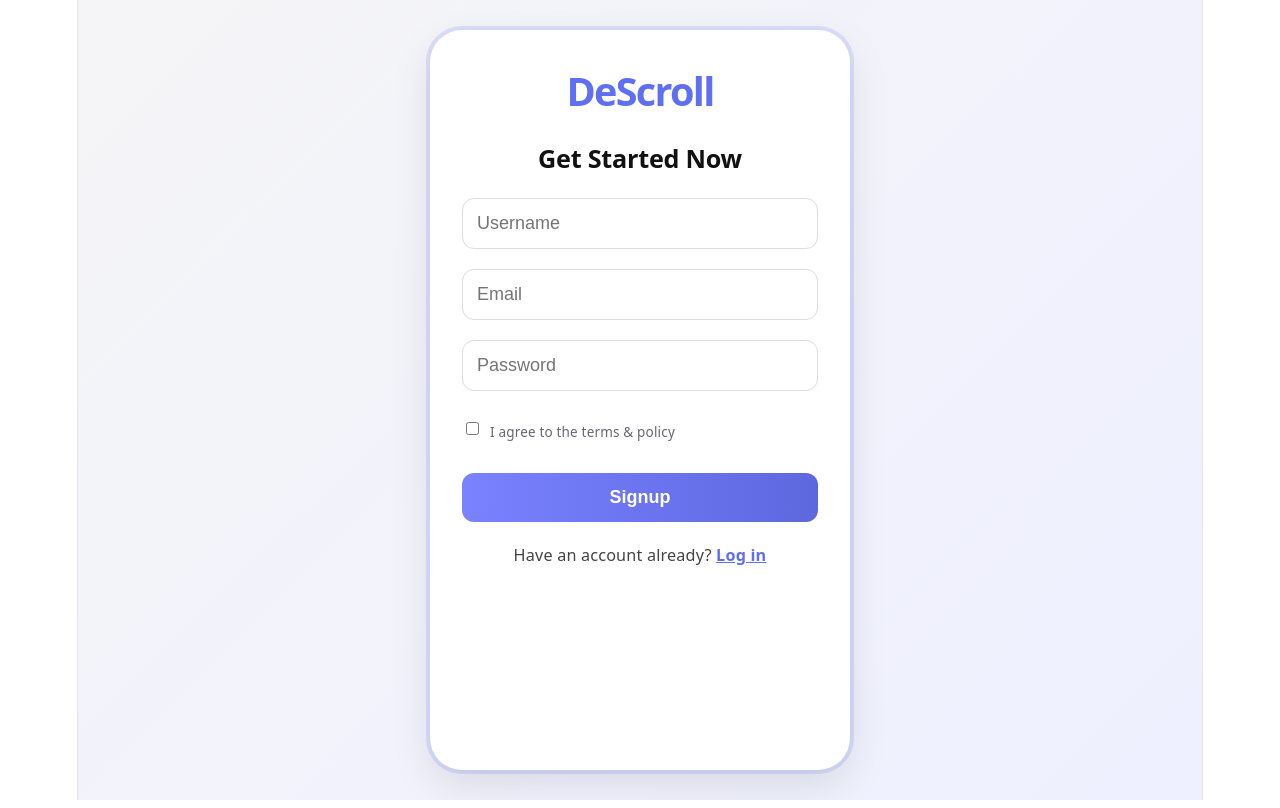
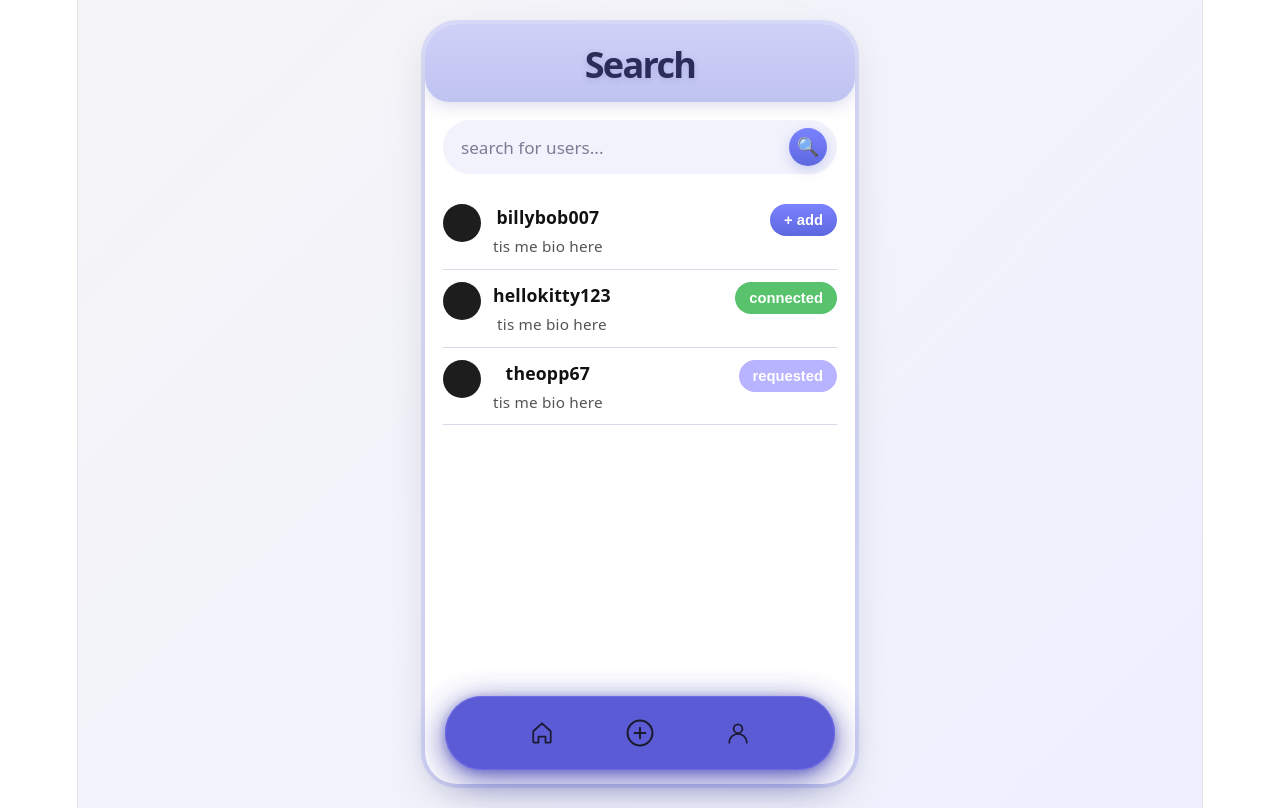
Before and after one commit to Descroll/descroll-frontend, a React (Vite) app: page /search in a window 1280 px wide. Before the commit this address led to /signup. Built offline with nearby package versions, Linux system fonts and the light colour scheme.

Commit message:
page for searching users done, can now search locally for testability

```diff
--- a/src/App.jsx
+++ b/src/App.jsx
@@ -14,6 +14,7 @@ import PostDetail from './pages/post/PostDetail';
 import EditPost from './pages/post/EditPost';
 import BottomNav from './components/navigation/BottomNav';
 import UserProfile from './pages/profile/OtherProfile';
+import SearchUsers from './pages/home/SearchUsers';
 
 const HIDE_NAV = ['/login', '/signup'];
 
@@ -31,6 +32,7 @@ function AppContent() {
         <Route path="/posts/new" element={<CreatePost />} />
         <Route path="/posts/:id" element={<PostDetail />} />
         <Route path="/posts/:id/edit" element={<EditPost />} />
+        <Route path="/search" element={<SearchUsers />} />
         <Route path="/" element={<Navigate to="/signup" replace />} />
         <Route path="*" element={<Navigate to="/signup" replace />} />
       </Routes>
--- /dev/null
+++ b/src/pages/home/SearchUsers.jsx
@@ -0,0 +1,76 @@
+import { useState } from "react";
+import BottomNav from "../../components/navigation/BottomNav";
+import "../../styles/search.css";
+
+function SearchUsers() {
+    //front-end only, just local data right now for testing
+    const [users, setUsers] = useState([{id: 1, username: "billybob007",bio:"tis me bio here",status:"add", },{id: 2, username: "hellokitty123",bio:"tis me bio here",status:"connected", },{id: 3, username: "theopp67",bio:"tis me bio here",status:"requested", },]);
+
+    //locally stores what is typed in search bar for now
+    const [searchTerm, setSearchTerm] = useState("");
+
+    //clicking add will change the status locally
+    const handleStatusClick = (id) => {
+        setUsers((prevUsers) => prevUsers.map((user) => user.id === id && user.status === "add" ? {...user, status: "requested"} : user));
+    };
+
+    //filters the locl list, backend needed
+    const filteredUsers = users.filter((user) => user.username.toLowerCase().includes(searchTerm.toLowerCase()));
+
+    return (
+        <div className="search-page">
+            <div className="search-card">
+                <div className="search-header">
+                    <h1>Search</h1>
+                </div>
+
+                <div className="search-body">
+                    <div className="search-bar">
+                        <input type="text" id="searchUsers" name="searchUsers" placeholder="search for users..." value={searchTerm} onChange={(e) => setSearchTerm(e.target.value)}/>
+
+                        {/*button is only for looks rn*/ }
+                        <button className="search-btn" type="button">🔍</button>
+                    </div>
+
+                    <div className="search-results">
+                        {filteredUsers.length > 0 ? (
+                        filteredUsers.map((user) => (
+                            <div className="user-row-card" key={user.id}>
+                            <div className="user-row-top">
+                                <div className="user-left">
+
+                                <div className="search-avatar"></div>
+
+                                <div className="user-text">
+                                    <h3>{user.username}</h3>
+                                    <p>{user.bio}</p>
+                                </div>
+                                </div>
+
+                                <button type="button" className={`user-status-btn ${user.status}`} onClick={() => handleStatusClick(user.id)} disabled={user.status !== "add"}>
+                                {user.status === "add" && "+ add"}
+                                {user.status === "connected" && "connected"}
+                                {user.status === "requested" && "requested"}
+                                </button>
+                            </div>
+
+                            <div className="user-divider"></div>
+                            </div>
+                        ))
+                        ) : (
+                        <div className="empty-search-state">
+                            <p>No users found</p>
+                            <span>Try searching another name</span>
+                        </div>
+                        )}
+                    </div>
+                </div>
+
+                <BottomNav />
+
+            </div>
+        </div>
+    );
+}
+
+export default SearchUsers;
--- /dev/null
+++ b/src/styles/search.css
@@ -0,0 +1,239 @@
+.search-page{
+
+  min-height: 100vh;
+  display: flex;
+  justify-content: center;
+  align-items: center;
+  background: linear-gradient(135deg, #f5f5f7, #eef0ff);
+  padding: 16px;
+
+}
+.search-card{
+
+  width: 100%;
+  max-width: 390px;
+  min-height: 760px;
+  background: white;
+  border-radius: 32px;
+  overflow: hidden;
+  box-shadow:   0 15px 40px rgba(0, 0, 0, 0.1),
+  0 0 0 4px rgba(122, 130, 255, 0.2);
+  display: flex;
+  flex-direction: column;
+
+}
+.search-header{
+
+  background: linear-gradient(180deg, #cfd1f7, #bfc3f0);
+  padding: 28px 20px 24px;
+  text-align: center;
+  border-bottom-left-radius: 24px;
+  border-bottom-right-radius: 24px;
+  box-shadow: 0 4px 16px rgba(64, 67, 158, 0.18);
+
+}
+.search-header h1{
+
+    margin: 0;
+    font-size: 2rem;
+    font-weight: 800;
+    color: #2c2c59;
+    text-shadow: 0 2px 6px rgba(68, 70, 168, 0.18);
+
+}
+.search-body {
+
+  padding: 18px 18px 24px;
+  display: flex;
+  flex-direction: column;
+  gap: 18px;
+
+}
+.search-bar{
+
+  display: flex;
+  align-items: center;
+  gap: 10px;
+  background: #f1f2fb;
+  border-radius: 999px;
+  padding: 8px 10px 8px 16px;
+
+}
+.search-bar input {
+
+  flex: 1;
+  border: none;
+  background: transparent;
+  outline: none;
+  font-family: inherit;
+  font-size: 0.95rem;
+  color: #333;
+
+}
+.search-bar input::placeholder{
+
+    color: #7c7c96;
+
+}
+.search-btn{
+
+  width: 38px;
+  height: 38px;
+  border: none;
+  border-radius: 50%;
+  background: linear-gradient(180deg, #7b82ff, #5d68df);
+  color: white;
+  font-size: 1rem;
+  cursor: pointer;
+  box-shadow: 0 4px 12px rgba(93, 104, 223, 0.25);
+
+}
+.search-results{
+
+    display: flex;
+    flex-direction: column;
+
+}
+.user-row-card{
+
+    display: flex;
+    flex-direction: column;
+
+}
+.user-row-top{
+
+    display: flex;
+    justify-content: space-between;
+    align-items: flex-start;
+    gap: 10px;
+    padding: 12px 0;
+
+}
+.user-left{
+
+    display: flex;
+    gap: 12px;
+    flex: 1;
+
+}
+.search-avatar {
+
+  width: 38px;
+  height: 38px;
+  border-radius: 50%;
+  background: #1d1d1d;
+  flex-shrink: 0;
+
+}
+.user-text h3 {
+
+  margin: 0 0 6px;
+  font-size: 0.98rem;
+  font-weight: 700;
+  color: #111;
+
+}
+
+.user-text p {
+
+  margin: 0;
+  font-size: 0.85rem;
+  color: #555;
+  line-height: 1.35;
+
+}
+
+.user-status-btn {
+
+  border: none;
+  border-radius: 999px;
+  padding: 8px 14px;
+  font-size: 0.82rem;
+  font-weight: 700;
+  cursor: pointer;
+  white-space: nowrap;
+
+}
+
+.user-status-btn.add {
+
+  background: linear-gradient(180deg, #7b82ff, #5d68df);
+  color: white;
+
+}
+
+.user-status-btn.connected {
+
+  background: #58c36c;
+  color: white;
+
+}
+
+.user-status-btn.requested {
+
+  background: #b8b4ff;
+  color: white;
+
+}
+
+.user-status-btn:disabled {
+
+  cursor: default;
+  opacity: 1;
+
+}
+
+.user-divider {
+
+  height: 1px;
+  background: #d9d9e8;
+  width: 100%;
+
+}
+
+.empty-search-state {
+
+  margin-top: 20px;
+  min-height: 140px;
+  background: rgba(223, 224, 251, 0.7);
+  border-radius: 20px;
+  display: flex;
+  flex-direction: column;
+  justify-content: center;
+  align-items: center;
+  color: #444444;
+  text-align: center;
+  padding: 20px;
+
+}
+
+.empty-search-state p {
+
+  margin: 0 0 8px;
+  font-size: 1rem;
+  font-weight: 700;
+
+}
+
+.empty-search-state span {
+
+  font-size: 0.85rem;
+  line-height: 1.4;
+
+}
+
+@media (min-width: 480px) {
+  .search-card {
+    max-width: 400px;
+  }
+}
+
+@media (min-width: 768px) {
+  .search-page {
+    padding: 24px;
+  }
+
+  .search-card {
+    max-width: 430px;
+  }
+}
```
